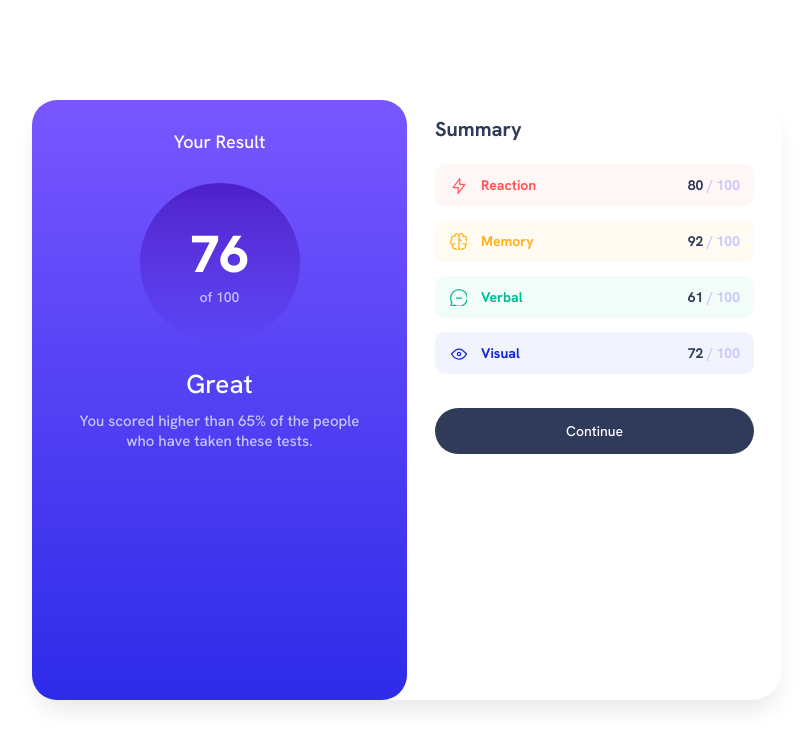
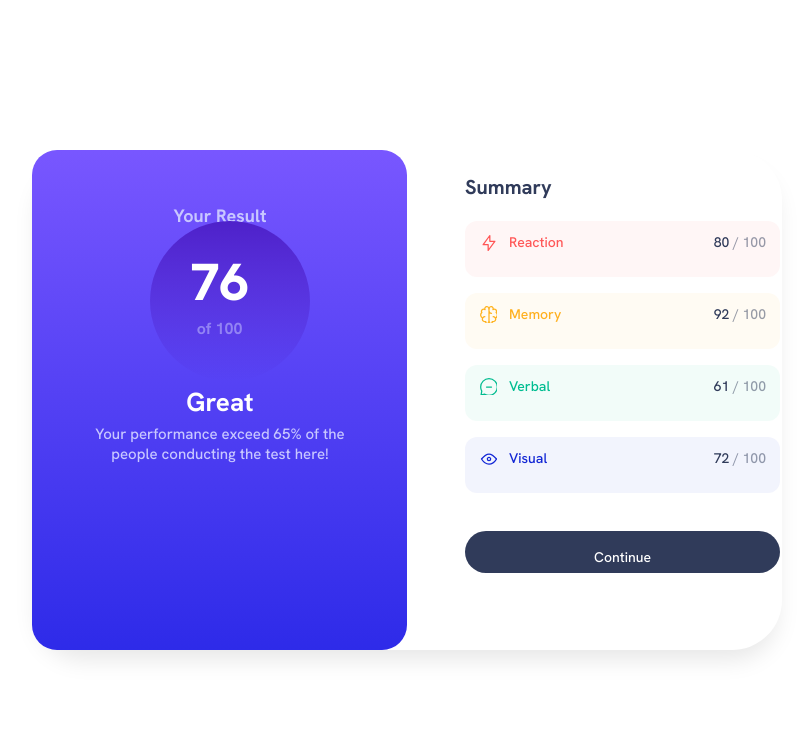
Before and after one commit to mikehwebdev/Results-summary-component, a website built with Vite: page index.html in a window 1280 px wide. Shown: the whole page, without its empty margins (233-1044 px from the left). Built offline with nearby package versions, Linux system fonts and the light colour scheme.

Commit message:
Converting from flexbox to grid

```diff
--- a/index.html
+++ b/index.html
@@ -11,17 +11,16 @@
     <title>Results summary component</title>
   </head>
   <body>
-    <div class="container">
+    <main class="container">
       <header>
         <h1 class="result-title">Your Result</h1>
         <div class="main-score"><p class="main-score-result">76</p><p class="main-score-100">of 100</p></div>
         <h2 class="opinion-title">Great</h2>
-        <p class="description">You scored higher than 65% of the people who have taken these tests.</p>
+        <p class="description">Your performance exceed 65% of the people conducting the test here!</p>
       </header>
 
-      <main class="summary">
+      <section class="summary">
         <h3 class="summary-title">Summary</h3>
-      <section class="stats-container">
         <div class="stat reaction-bg-color">
           <div class="reaction-image"></div>
             <p class="stat-title reaction-color">Reaction</p>
@@ -42,9 +41,9 @@
           <p class="stat-title visual-color">Visual</p>
           <p class="score">72 <span>/ 100</span></p>
         </div>
+
+      <button>Continue</button>
       </section>
-      <button>Continue</button>
-      </main>
-    </div>
+    </main>
   </body>
 </html>
--- a/style.css
+++ b/style.css
@@ -2,11 +2,12 @@
   box-sizing: border-box;
   margin: 0;
   font-family: 'Hanken Grotesk', sans-serif;
-  font-size: 18px;
+  font-size: 16px;
+  font-weight: 500;
 }
 
 body {
-  background-color: hsl(221, 100%, 96%);
+  background-color: hsla(220, 100%, 96%, 1);
   display: grid;
   place-items: center;
   justify-content: center;
@@ -18,87 +19,121 @@ body {
   display: flex;
   flex-direction: column;
   align-items: center;
-}
-header, .summary {
-  display: flex;
-  flex-direction: column;
-  align-items: center;
-  width: 375px;
+  min-width: 23.4375rem;
 }
 
 header {
   background-image: linear-gradient(to bottom, hsl(252, 100%, 67%), hsl(241, 81%, 54%));
-  border-radius: 0 0 30px 30px;
+  border-radius: 0 0 32px 32px;
+  display: grid;
+  grid-template-rows: 1.5rem 2.9375rem 8.75rem 1.5rem 2.4375rem 5.125rem;
+  grid-template-columns: 3.625rem 3.75rem 8.75rem 3.75rem 3.625rem;
+  grid-template-areas:
+  ". . . . ."
+  ". . result-title . ."
+  ". . main-score . ."
+  ". . . . ."
+  ". . opinion-title . ."
+  ". description description description ."
+  ;
+
 }
 
 .summary {
   color: hsl(224, 30%, 27%);
-  align-items: flex-start;
-  width: 85%;
+  display: grid;
+  grid-template-rows: 1.5rem 2.9375rem 3.5rem 1rem 3.5rem 1rem 3.5rem 1rem 3.5rem 1.5rem 3.5rem 1.875rem;
+  grid-template-columns: 1.875rem 19.6875rem 1.875rem;
+  grid-template-areas:
+  ". . ."
+  ". sum-title ."
+  ". reaction ."
+  ". . ."
+  ". memory ."
+  ". . ."
+  ". verbal ."
+  ". . ."
+  ". visual ."
+  ". . ."
+  ". button ."
+  ". . ."
+  ;
+
 }
 
+header, .summary{
+  min-width: 19.6875rem;
+}
+
+.summary-title {
+  grid-area: sum-title;
+  font-size: 1.125rem;
+  font-weight: 700;
+}
 .result-title {
   font-family: 'Hanken Grotesk';
-  color:hsl(0, 0%, 100%);
-  font-weight: 500;
-  margin: 24px 0;
+  color:hsla(241, 100%, 89%, 1);
+  grid-area: result-title;
+  text-align: center;
+  font-weight: 700;
+  font-size: 1.125rem;
+
 }
 
 .main-score {
-  width: 130px;
-  height: 130px;
+  min-width: 8.75rem;
+  min-height: 8.75rem;
   border-radius: 50%;
   background-image: linear-gradient(to bottom, hsla(256, 72%, 46%, 1),hsla(241, 72%, 46%, 0));
-  display: flex;
-  flex-direction: column;
-  justify-content: center;
-  align-items: center;
   color: hsl(0, 0%, 100%);
+  grid-area: main-score;
+  display: grid;
+  grid-template-rows: 1.5625rem 4.5rem 2.6875rem;
+  grid-template-columns: 2.375rem 3.9375rem 2.4375rem;
+  grid-template-areas:
+  ". . ."
+  ". main-score-result ."
+  ". main-score-100 ."
+  ;
 }
 
 .main-score-result {
-  font-size: 48px;
+  font-size: 3.5rem;
   font-weight: 800;
+  grid-area: main-score-result;
+  text-align: center;
+  line-height: 4.5rem;
 }
 
 .main-score-100 {
-  font-size: 14px;
-  color:hsl(241, 100%, 89%);
+  color:hsla(241, 100%, 89%, 1);
+  grid-area: main-score-100;
+  text-align: center;
+  font-weight: 700;
+  opacity: 0.5168;
 }
 
 .opinion-title {
   color: hsl(0, 0%, 100%);
-  font-size: 22px;
-  font-weight: 500;
-  margin: 24px 0 10px 0;
+  font-size: 1.5rem;
+  font-weight: 700;
+  grid-area: opinion-title;
+  text-align: center;
 }
 
 .description {
-  color:hsl(241, 100%, 89%);
-  padding: 0 40px;
-  margin-bottom: 40px;
+  color:hsla(241, 100%, 89%,1);
   text-align: center;
-  font-size: 16px;
+  grid-area: description;
 }
 
-.summary-title {
-  margin: 22px 0;
-}
 
-.stats-container {
-  width: 100%;
-  margin-bottom: 6px;
-}
-
-.stat > p {
-  font-size: 16px;
-  font-weight: 700;
-}
 .stat {
   display: flex;
-  padding: 16px;
-  margin-bottom: 18px;
-  border-radius: 10px;
+  min-width: 19.6875rem;
+  min-height: 3.5rem;
+  padding: 1.065rem 1rem 1.125rem 1rem;
+  border-radius: 12px;
 }
 
 .score {
@@ -106,17 +141,17 @@ header {
 }
 
 span {
-  color: hsl(241, 100%, 89%);
-  font-size: 16px;
+  color: hsla(223, 30%, 27%, 1);
+  opacity: 0.5;
 }
 
 .stat-title {
-  margin-left: 14px;
+  margin-left: 0.75rem;
 }
 
 .reaction-image, .memory-image, .verbal-image, .visual-image {
-  width: 20px;
-  height: 20px;
+  width: 1.25rem;
+  height: 1.25rem;
 }
 
 .reaction-color {
@@ -125,6 +160,7 @@ span {
 
 .reaction-bg-color {
   background-color:hsla(0, 100%, 67%, 0.05);
+  grid-area: reaction;
 }
 
 .memory-color {
@@ -133,6 +169,7 @@ span {
 
 .memory-bg-color {
   background-color:hsla(39, 100%, 56%, 0.05);
+  grid-area: memory;
 }
 
 .verbal-color {
@@ -141,6 +178,7 @@ span {
 
 .verbal-bg-color {
   background-color:hsla(166, 100%, 37%, 0.05);
+  grid-area: verbal;
 }
 
 .visual-color {
@@ -149,6 +187,7 @@ span {
 
 .visual-bg-color {
   background-color:hsla(234, 85%, 45%, 0.05);
+  grid-area: visual;
 }
 
 .reaction-image {
@@ -169,12 +208,12 @@ span {
 
 button {
   background-color:  hsl(224, 30%, 27%);
-  width: 100%;
-  border-radius: 25px;
-  padding: 14px 0;
+  width: 19.6875rem;
+  border-radius: 128px;
+  padding: 1.0625rem 0 1rem 0;
   color: hsl(0, 0%, 100%);
   border: none;
-  margin-bottom: 24px;
+  grid-area:  button;
 }
 
 @media (min-width: 750px) {
@@ -182,11 +221,12 @@ button {
   body {
     background-color: hsl(0, 0%, 100%);
   }
+
   .container {
     flex-direction: row;
     width: 750px;
-    height: 600px;
-    border-radius: 30px 30px;
+    height: 500px;
+    border-radius: 50px 50px;
     box-shadow: 0px 15px 25px -6px rgba(0,0,0,0.1);
   }
 
@@ -215,7 +255,6 @@ button {
   }
 
   .summary-title {
-    margin-top: 16px;
     font-size: 20px;
   }
 
```
